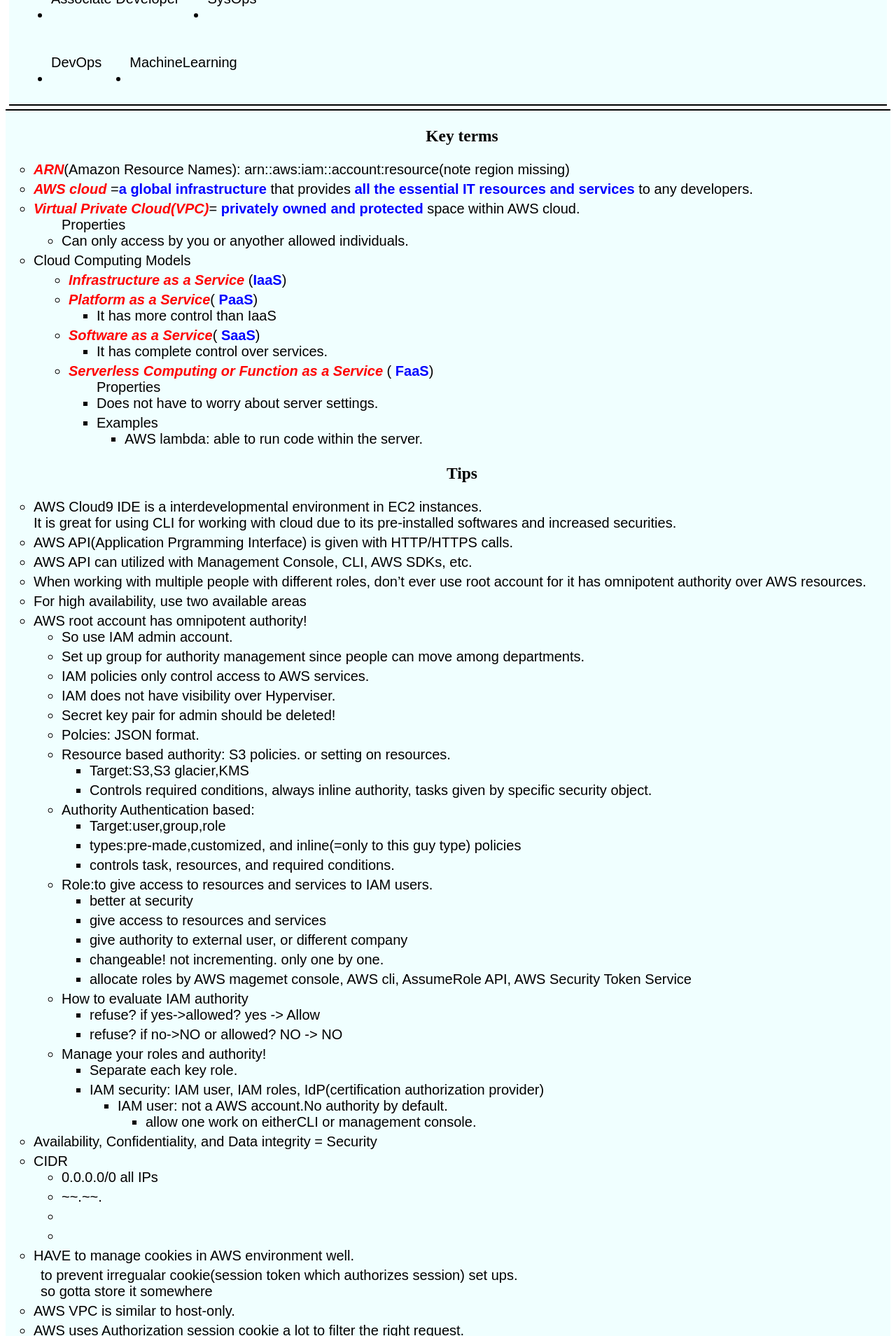
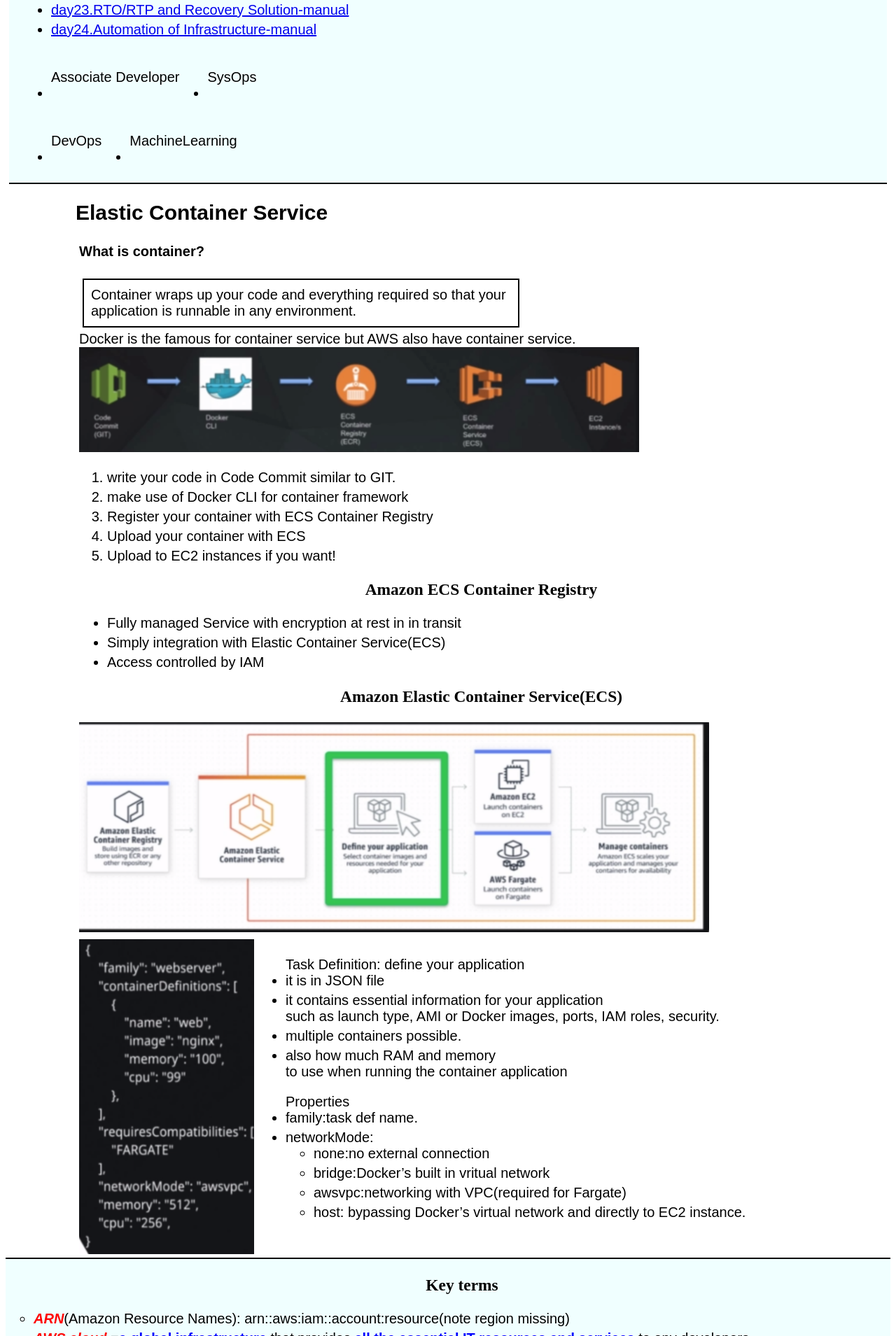
Before and after one commit to Pavelbure34/AWS_learningNote, a plain HTML site: page index.html in a window 1280 px wide. Shown: the part 891-2800 px from the top of the page at 70% size. Drawn offline with nearby package versions, Linux system fonts and the light colour scheme.

Commit message:
lesson in progress

```diff
--- a/index.html
+++ b/index.html
@@ -39,9 +39,13 @@
                     <li><a href="javascript:nav.day15()">day15.IAM recap, Organisations, CloudTrails, shared responsbility model</a></li>
                     <li><a href="javascript:nav.day16()">day16.MFA</a></li>
                     <li><a href="javascript:nav.day17()">day17.Elastic Computing Cloud(EC2) Recap</a></li>
-                    <li><a href="javascript:nav.day18()">day18.</a></li>
+                    <li><a href="javascript:nav.day18()">day18.Elastic Container Service(ECS)</a></li>
                     <li><a href="javascript:nav.day19()">day19.</a></li>
-                    <li><a href="javascript:nav.day20()">day20.</a></li>
+                    <li><a href="javascript:nav.day20()">day20.Caching-manual</a></li>
+                    <li><a href="javascript:nav.day21()">day21.Serverless Architecture-manual</a></li>
+                    <li><a href="javascript:nav.day22()">day22.Micro Architecture-manual</a></li>
+                    <li><a href="javascript:nav.day23()">day23.RTO/RTP and Recovery Solution-manual</a></li>
+                    <li><a href="javascript:nav.day24()">day24.Automation of Infrastructure-manual</a></li>
                 </ul>
                 <div class="clearB"></div>
                 <ul class="floatL">
@@ -65,7 +69,80 @@
             </nav>
         </div>
         <article id="mainArticle">
-
+           <h2>Elastic Container Service</h2>
+           <section>
+                <h4>What is container?</h4>
+                <blockquote>
+                    Container wraps up your code and everything required so that
+                    your application is runnable in any environment.
+                </blockquote>
+                Docker is the famous for container service but AWS also have container service.<br>
+                <img
+                    src="image/day18/AWSdocker.png"
+                    width="800"
+                    height="150"
+                    alt="docker"
+                >
+                <ol>
+                    <li>write your code in Code Commit similar to GIT.</li>
+                    <li>make use of Docker CLI for container framework</li>
+                    <li>Register your container with ECS Container Registry</li>
+                    <li>Upload your container with ECS</li>
+                    <li>Upload to EC2 instances if you want!</li>
+                </ol>
+           </section>
+           <section>
+                <h3 class="centerText">Amazon ECS Container Registry</h3>
+                <ul>
+                    <li>Fully managed Service with encryption at rest in in transit</li>
+                    <li>Simply integration with Elastic Container Service(ECS)</li>
+                    <li>Access controlled by IAM</li>
+                </ul>
+           </section>
+           <section>
+            <h3 class="centerText">Amazon Elastic Container Service(ECS)</h3>
+                <img
+                    src="image/day18/ECS.png"
+                    width="900"
+                    height="300"
+                    alt="ECS"
+                >
+                <div class="clearB"></div>
+                <img
+                    src="image/day18/taskDef.png"
+                    width="250"
+                    height="450"
+                    style="float:left"
+                    alt="example"
+                >
+                <div class="floatL">
+                    <ul>
+                        <caption>Task Definition: define your application</caption>
+                        <li>it is in JSON file</li>
+                        <li>it contains essential information for your application<br>
+                            such as launch type, AMI or Docker images, ports, IAM roles, security.
+                        </li>
+                        <li>multiple containers possible.</li>
+                        <li>also how much RAM and memory<br>
+                                to use when running the container application</li>
+                    </ul>
+                    <ul>
+                        <caption>Properties</caption>
+                        <li>family:task def name.</li>
+                        <li>networkMode:
+                            <ul>
+                                <li>none:no external connection</li>
+                                <li>bridge:Docker&rsquo;s built in vritual network</li>
+                                <li>awsvpc:networking with VPC(required for Fargate)</li>
+                                <li>host: bypassing Docker&rsquo;s virtual network
+                                    and directly to EC2 instance.
+                                </li>
+                            </ul>
+                        </li>
+                    </ul>
+                </div>
+                <div class="clearB"></div>
+            </section>
         </article>
 
         <aside>
--- a/js/index.js
+++ b/js/index.js
@@ -197,5 +197,17 @@
     },
     day20:()=>{
         $("#mainArticle").html(pages.day20);
-    }
+    },
+    day21:()=>{
+        $("#mainArticle").html(pages.day21);
+    },
+    day22:()=>{
+        $("#mainArticle").html(pages.day22);
+    },
+    day23:()=>{
+        $("#mainArticle").html(pages.day23);
+    },
+    day24:()=>{
+        $("#mainArticle").html(pages.day24);
+    },
 }
--- a/js/pages.js
+++ b/js/pages.js
@@ -1200,9 +1200,11 @@
             Three factors in general make so called good architecture.
             <blockquote>
                 <ol>
-                    <li></li>
-                    <li></li>
-                    <li></li>
+                    <li>security:IAM,CloudTrail,security group,threat evalution and solution plan</li>
+                    <li>cost optimization: cutting unnecessary cost,efficiency evaluation,perfect-management service</li>
+                    <li>functional efficiency: dynamic resource allocation,fast recovery and appeasement from temporary break downs or errors.</li>
+                    <li>easy management</li>
+                    <li> sturdiness</li>
                 </ol>
             </blockquote>
         </section>`,
@@ -1563,4 +1565,12 @@
         ``,
     day20:
         ``,
+    day21:
+        ``,
+    day22:
+        ``,
+    day23:
+        ``,
+    day24:
+        ``,
 }
```
Also changed, not shown: image/day18/AWSdocker.png (added), image/day18/ECS.png (added), image/day18/taskDef.png (added).
